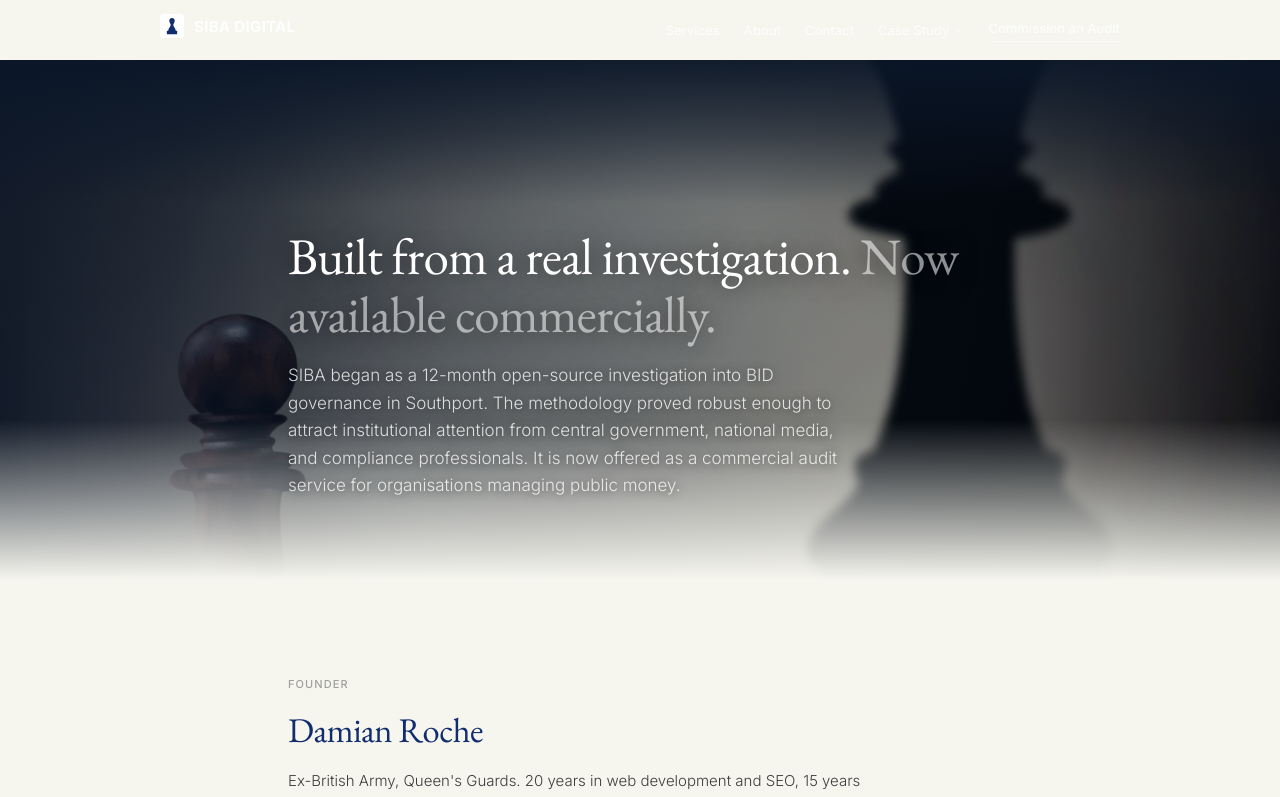
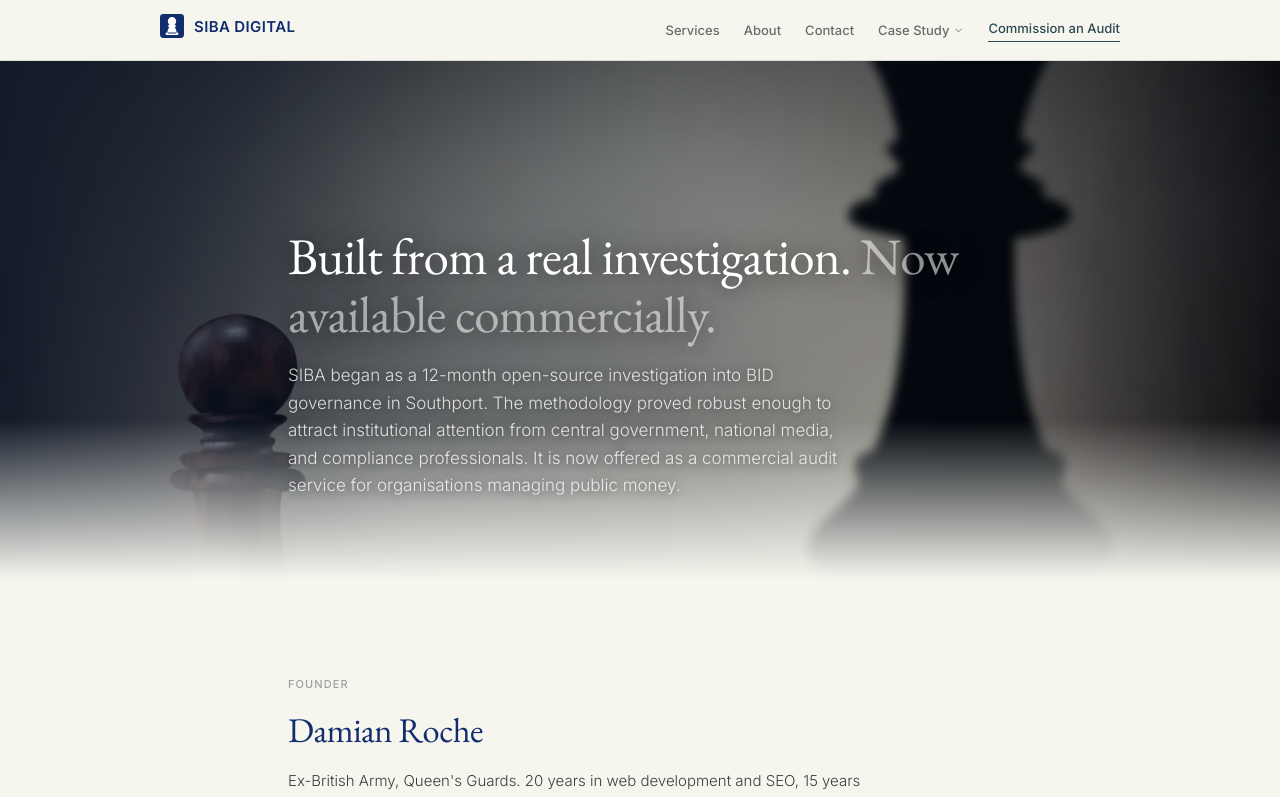
Before and after one commit to damian756/siba.digital, a Next.js app: page /about in a window 1280 px wide. Shown: the top 797 px of the page. Built offline with nearby package versions, Linux system fonts and the light colour scheme.

Commit message:
Use FA chess pawn path for logo mark; solid nav on about page

```diff
--- a/app/about/page.tsx
+++ b/app/about/page.tsx
@@ -57,10 +57,8 @@ export default function AboutPage() {
           className="object-cover object-center"
           priority
         />
-        {/* Top vignette — keeps nav legible */}
-        <div className="absolute inset-x-0 top-0 h-36 bg-gradient-to-b from-[#0a1628]/90 via-[#0a1628]/50 to-transparent" />
         {/* Left gradient — text readability without killing the chess pieces on the right */}
-        <div className="absolute inset-0" style={{ background: "linear-gradient(100deg, rgba(10,22,40,0.82) 0%, rgba(10,22,40,0.55) 50%, rgba(10,22,40,0.18) 100%)" }} />
+        <div className="absolute inset-0" style={{ background: "linear-gradient(100deg, rgba(10,22,40,0.78) 0%, rgba(10,22,40,0.50) 50%, rgba(10,22,40,0.15) 100%)" }} />
         {/* Bottom fade to cream content */}
         <div className="absolute inset-x-0 bottom-0 h-40 bg-gradient-to-b from-transparent to-[#f6f6ef]" />
         <div className="relative z-10 mx-auto w-full max-w-3xl px-4 sm:px-6 lg:px-8 pb-20 pt-36">
--- a/components/Nav.tsx
+++ b/components/Nav.tsx
@@ -21,7 +21,7 @@ const caseStudyLinks = [
 
 export default function Nav() {
   const pathname = usePathname();
-  const hasHero = pathname === "/" || pathname === "/about";
+  const hasHero = pathname === "/";
   const [mobileOpen, setMobileOpen] = useState(false);
   const [dropdownOpen, setDropdownOpen] = useState(false);
   const [scrolled, setScrolled] = useState(false);
--- a/components/SibaLogo.tsx
+++ b/components/SibaLogo.tsx
@@ -20,23 +20,13 @@ export function SibaMark({ size = 28, variant = "default" }: { size?: number; va
     >
       {/* Container square */}
       <rect width="28" height="28" rx="4" fill={bg} />
-      <path
-        d="
-          M 11 9
-          A 3.2 3.2 0 1 1 17 9
-          C 16.5 10.3, 16 11.5, 15.5 12.5
-          C 15.2 14, 18.5 17, 18.2 19.2
-          L 20 19.8
-          L 20 23.5
-          L 8 23.5
-          L 8 19.8
-          L 9.8 19.2
-          C 9.5 17, 12.8 14, 12.5 12.5
-          C 12 11.5, 11.5 10.3, 11 9
-          Z
-        "
-        fill={fg}
-      />
+      {/* Chess pawn (FontAwesome 6 Free, CC BY 4.0) scaled to fit 28x28 */}
+      <g transform="translate(6.5,2) scale(0.046875)">
+        <path
+          d="M215.5 224c29.2-18.4 48.5-50.9 48.5-88C264 78.6 217.4 32 160 32S56 78.6 56 136c0 37.1 19.4 69.6 48.5 88H96c-17.7 0-32 14.3-32 32c0 16.5 12.5 30 28.5 31.8C64.6 326.3 48 363.6 48 404c0 0 16 36 16 36l192 0s16-36 16-36c0-40.4-16.6-77.7-44.5-116.2C243.5 286 256 272.5 256 256c0-17.7-14.3-32-32-32h-8.5zM0 448c0-17.7 14.3-32 32-32l256 0c17.7 0 32 14.3 32 32s-14.3 32-32 32L32 480c-17.7 0-32-14.3-32-32z"
+          fill={fg}
+        />
+      </g>
     </svg>
   );
 }
```
